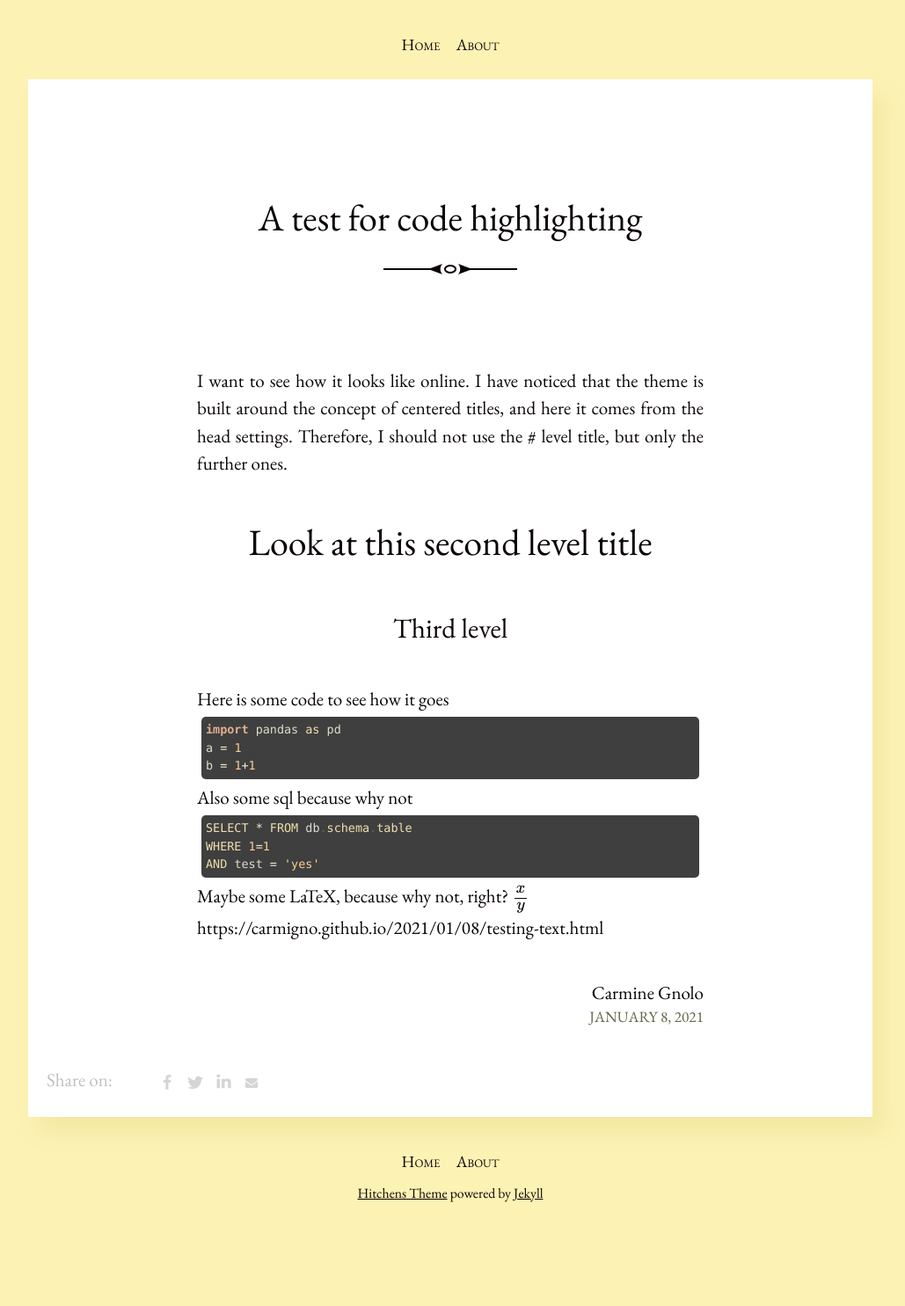
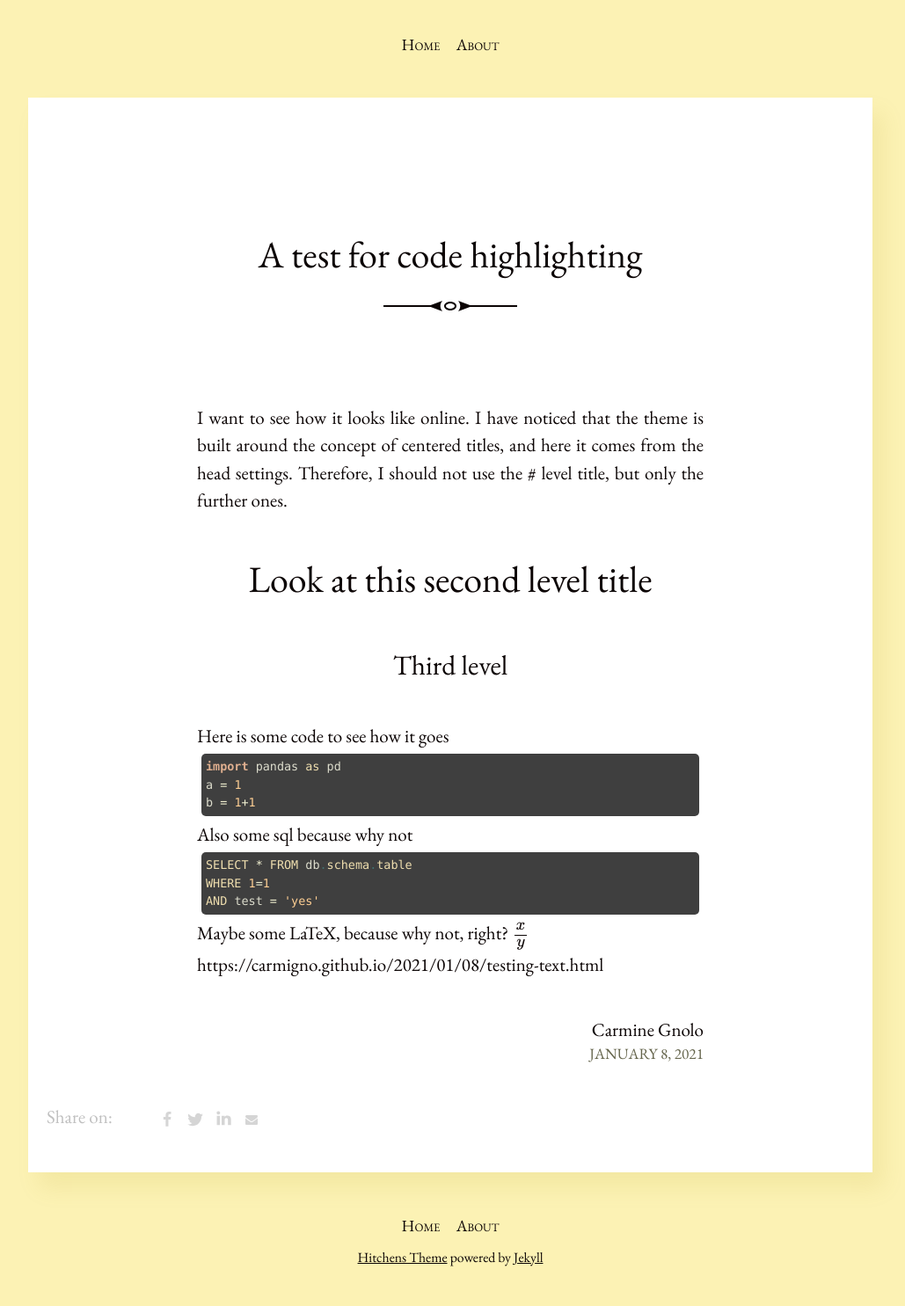
Before and after one commit to carmigno/carmigno.github.io, a Jekyll site: the page built from _posts/2021-01-08-testing-text.md, in a window 1280 px wide. Shown: the whole page at 88% size, without its empty margins (128-1157 px from the left). Built offline with Jekyll 4.4.1, drawn with Linux system fonts in a browser that asks for light colours; formulas are drawn with MathJax 3; before the commit the page ends 1412 px from its top, so only the background shows below that.

Commit message:
Padding change did not work

```diff
--- a/_sass/_article.scss
+++ b/_sass/_article.scss
@@ -1,8 +1,8 @@
 .post {
   background: white;
-  margin: 1em auto;
+  margin: 2em auto;
   max-width: 60rem;
-  padding: 1em 0;
+  padding: 2em 0;
   box-shadow: 12px 18px 24px rgba(darken($brand-color, 50%), .1);
 }
 
```
